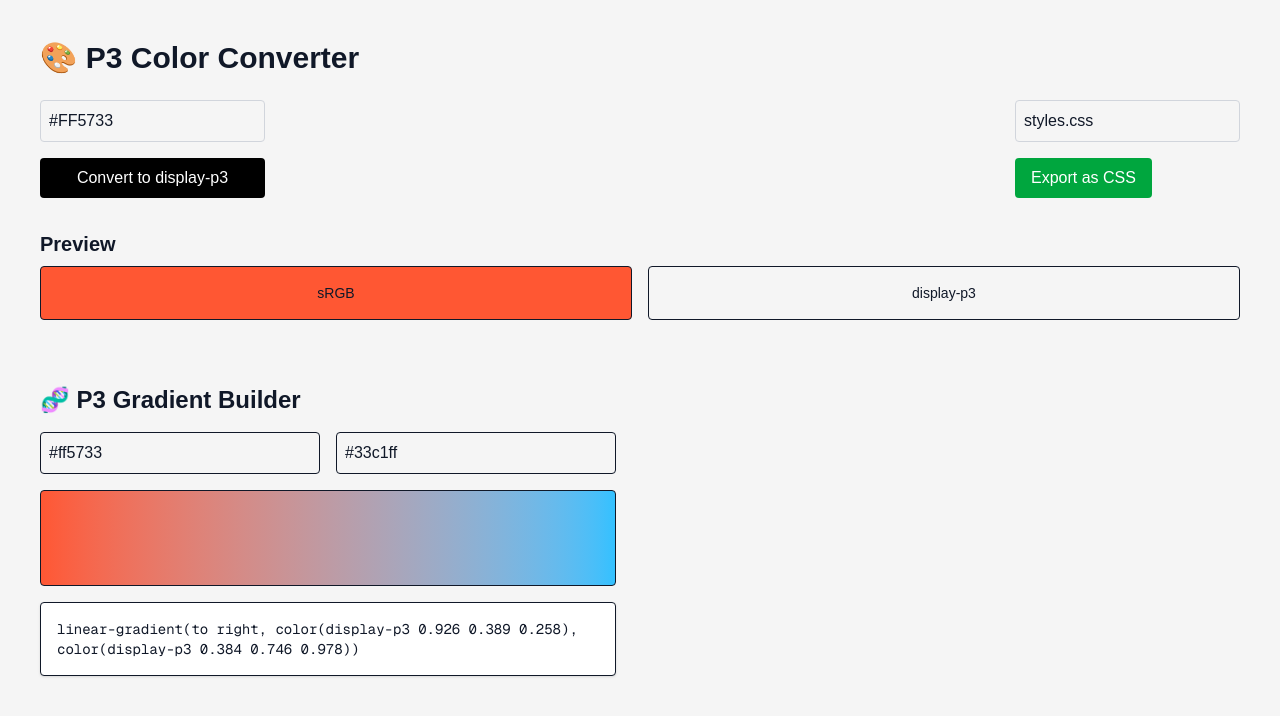
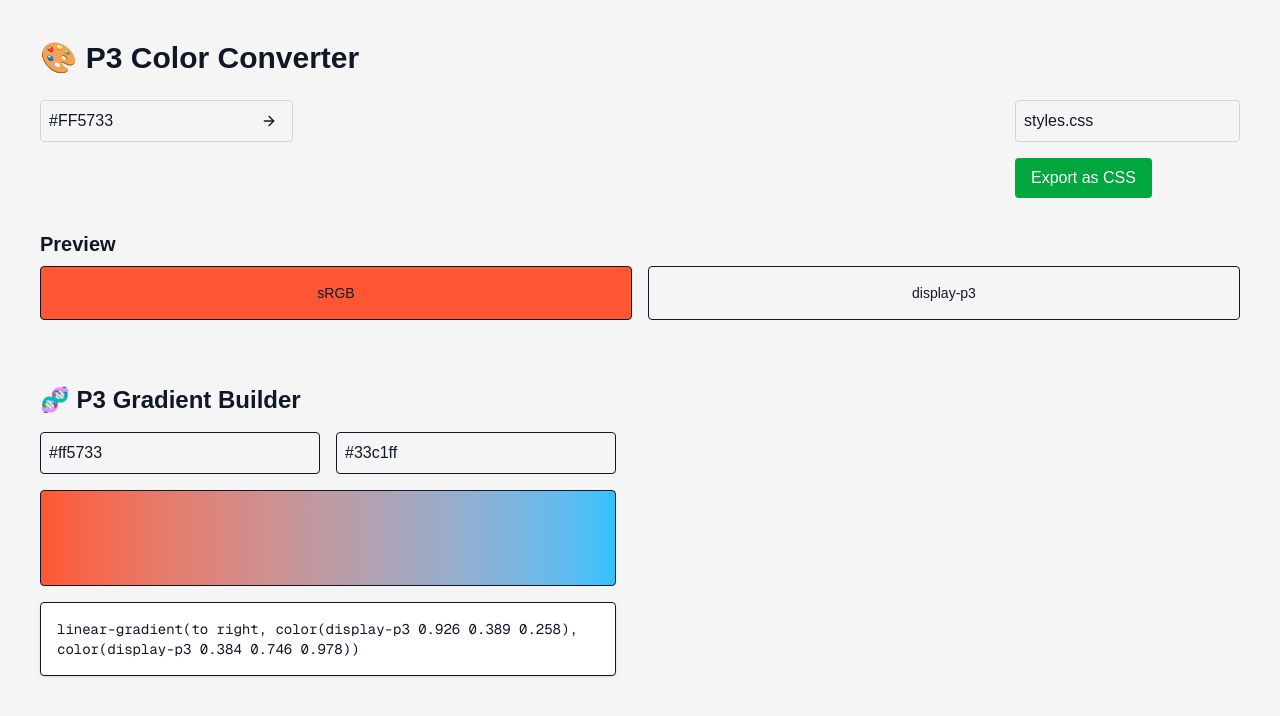
Before and after one commit to gokh4nozturk/p3-converter, a Next.js app: page / in a window 1280 px wide. Shown: the top 716 px of the page. Built offline with nearby package versions, Linux system fonts and the light colour scheme.

Commit message:
Add lucide-react dependency and update Home page with ArrowRight icon in input field

```diff
--- a/app/page.tsx
+++ b/app/page.tsx
@@ -4,6 +4,7 @@ import { useState } from "react";
 import { toDisplayP3 } from "@/components/utils/colorUtils";
 import GradientBuilder from "@/components/GradientBuilder";
 import ExportCssButton from "@/components/ExportCssButton";
+import { ArrowRight } from "lucide-react";
 
 export default function Home() {
   const [input, setInput] = useState("#FF5733");
@@ -22,20 +23,21 @@ export default function Home() {
 
       <div className="flex justify-between">
         <div className="flex flex-col gap-4 max-w-md">
-        <input
+        <div className="relative">
+          <input
           value={input}
+          className="p-2 pe-9 rounded border border-gray-300 w-full"
+          placeholder="HEX, RGB veya HSL girin"
           onChange={(e) => setInput(e.target.value)}
-          className="p-2 rounded border border-gray-300"
-          placeholder="HEX, RGB veya HSL girin"
         />
-
         <button
-          onClick={handleConvert}
-          className="bg-black text-white px-4 py-2 rounded hover:bg-gray-800"
-          type="button"
+        className="absolute right-0 top-0 bottom-0 px-4 py-2 rounded hover:bg-black hover:text-white"
+        type="button"
+        onClick={handleConvert}
         >
-          Convert to display-p3
+          <ArrowRight className="w-4 h-4" />
         </button>
+        </div>
 
         {output && (
           <div className="mt-4 p-4 bg-white border rounded shadow">
--- a/package.json
+++ b/package.json
@@ -10,6 +10,7 @@
   },
   "dependencies": {
     "culori": "^4.0.1",
+    "lucide-react": "^0.501.0",
     "next": "15.3.1",
     "react": "^19.0.0",
     "react-dom": "^19.0.0"
```
Also changed, not shown: 1 other file (tests, documents, lock files or other folders).
